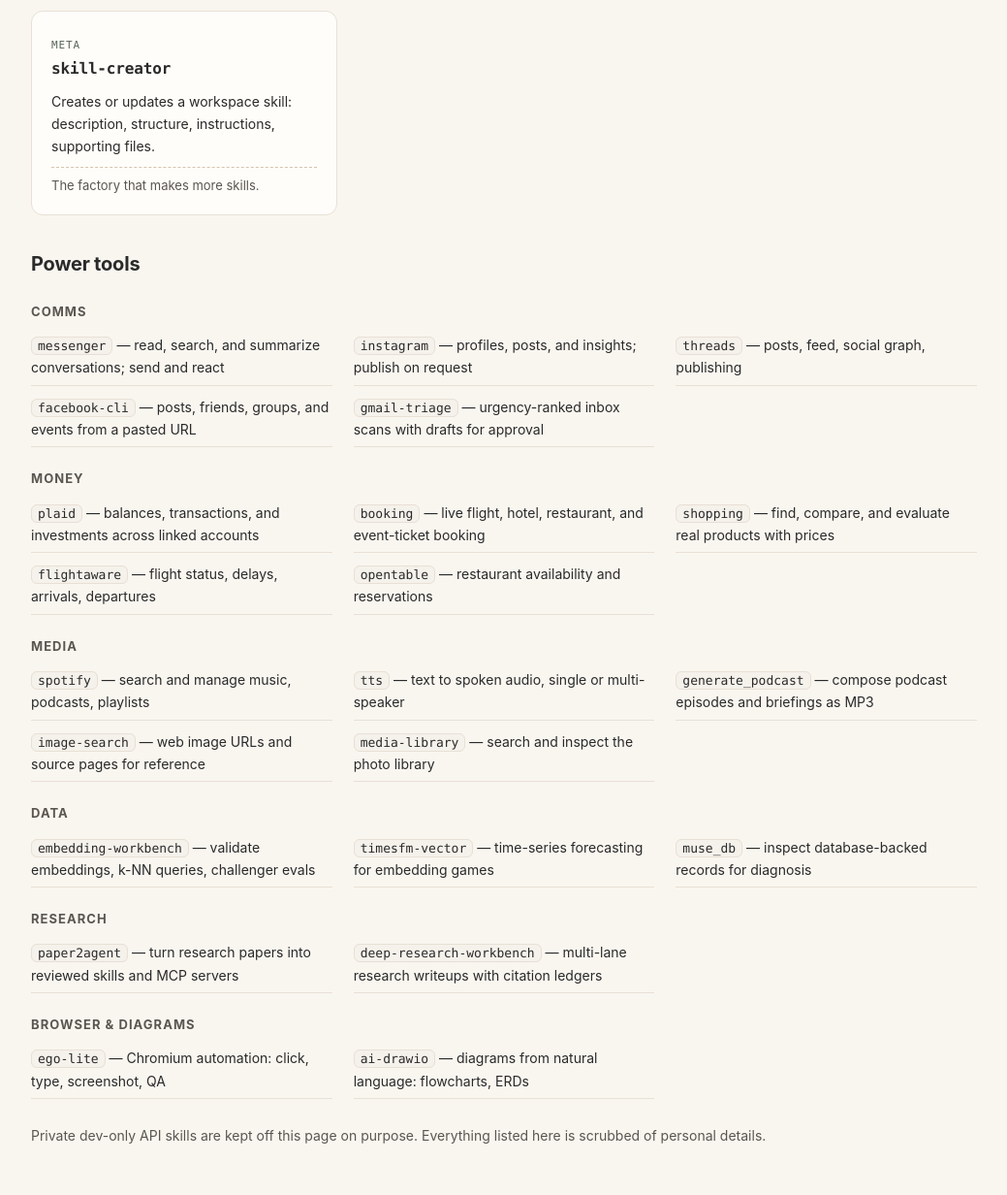
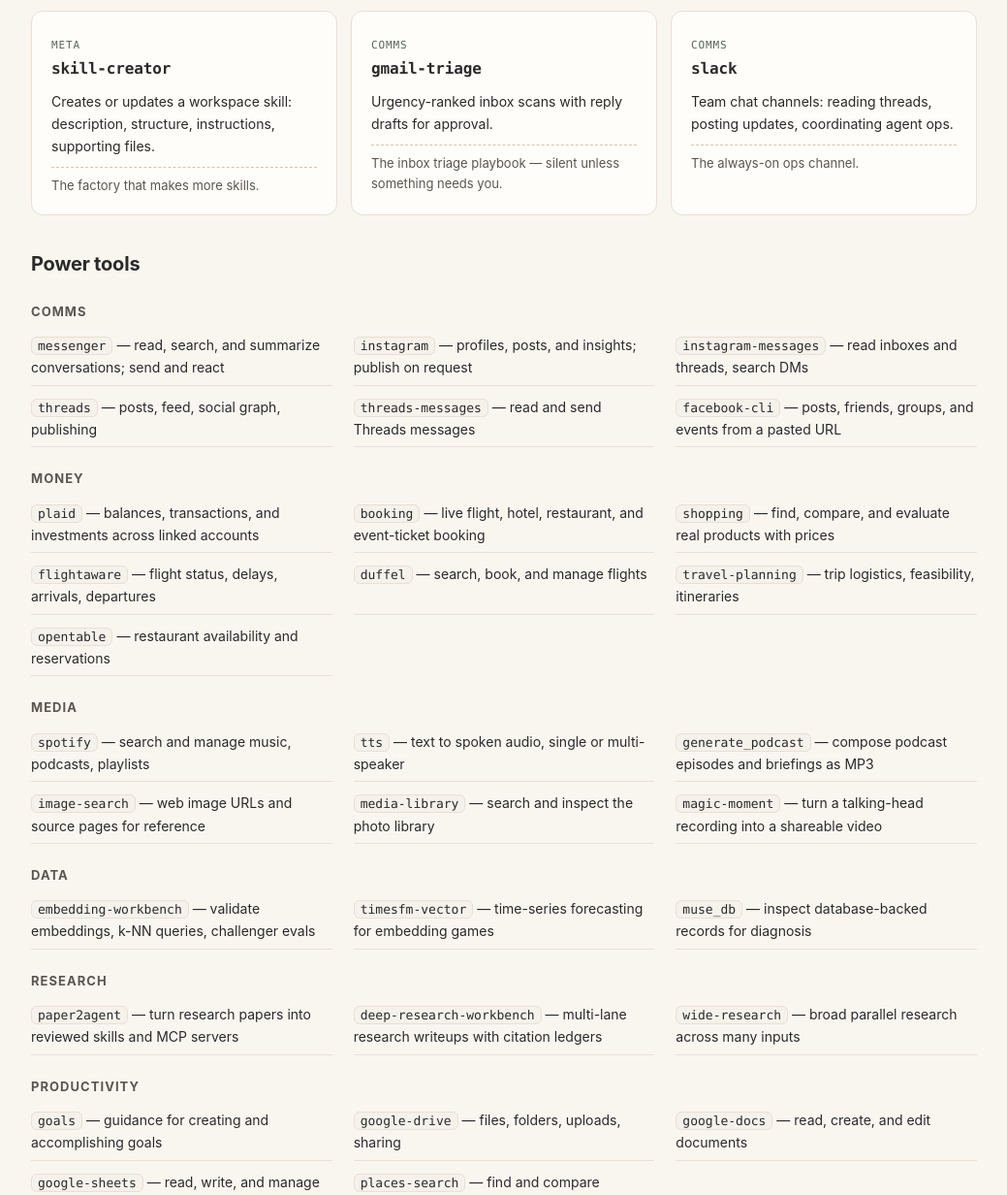
Before and after one commit to jcdavis131/makers-on-muse, a website: page skills.html in a window 1280 px wide. Shown: the part 1568-2800 px from the top of the page at 97% size, without its empty margins (120-1159 px from the left). Drawn offline with Linux system fonts and the light colour scheme.

Commit message:
Skill shelf refresh: 12 daily drivers, 36 power tools, retired 4 duplicate aliases

```diff
--- a/skills.html
+++ b/skills.html
@@ -109,7 +109,7 @@
     <div class="wrap">
       <p class="eyebrow">The shelf</p>
       <h2>Curated skills</h2>
-      <p class="muted" style="max-width:44em">Ten daily drivers and twenty-two power tools, re-curated weekly from the 109 skills in our private library. Last curated: October 2, 2026.</p>
+      <p class="muted" style="max-width:44em">Twelve daily drivers and thirty-six power tools, re-curated weekly from the 110 skills in our private library. Last curated: October 5, 2026.</p>
       <h3 style="margin-top:30px">Daily drivers</h3>
       <div class="shelf">
         <div class="skill-card">
@@ -172,6 +172,18 @@
           <p>Creates or updates a workspace skill: description, structure, instructions, supporting files.</p>
           <p class="why">The factory that makes more skills.</p>
         </div>
+        <div class="skill-card">
+          <span class="cat">Comms</span>
+          <h3>gmail-triage</h3>
+          <p>Urgency-ranked inbox scans with reply drafts for approval.</p>
+          <p class="why">The inbox triage playbook &mdash; silent unless something needs you.</p>
+        </div>
+        <div class="skill-card">
+          <span class="cat">Comms</span>
+          <h3>slack</h3>
+          <p>Team chat channels: reading threads, posting updates, coordinating agent ops.</p>
+          <p class="why">The always-on ops channel.</p>
+        </div>
       </div>
       <h3 style="margin-top:34px">Power tools</h3>
       <div class="tier2">
@@ -179,9 +191,10 @@
         <ul>
           <li><code>messenger</code> &mdash; read, search, and summarize conversations; send and react</li>
           <li><code>instagram</code> &mdash; profiles, posts, and insights; publish on request</li>
+          <li><code>instagram-messages</code> &mdash; read inboxes and threads, search DMs</li>
           <li><code>threads</code> &mdash; posts, feed, social graph, publishing</li>
+          <li><code>threads-messages</code> &mdash; read and send Threads messages</li>
           <li><code>facebook-cli</code> &mdash; posts, friends, groups, and events from a pasted URL</li>
-          <li><code>gmail-triage</code> &mdash; urgency-ranked inbox scans with drafts for approval</li>
         </ul>
         <h3>Money</h3>
         <ul>
@@ -189,6 +202,8 @@
           <li><code>booking</code> &mdash; live flight, hotel, restaurant, and event-ticket booking</li>
           <li><code>shopping</code> &mdash; find, compare, and evaluate real products with prices</li>
           <li><code>flightaware</code> &mdash; flight status, delays, arrivals, departures</li>
+          <li><code>duffel</code> &mdash; search, book, and manage flights</li>
+          <li><code>travel-planning</code> &mdash; trip logistics, feasibility, itineraries</li>
           <li><code>opentable</code> &mdash; restaurant availability and reservations</li>
         </ul>
         <h3>Media</h3>
@@ -198,6 +213,7 @@
           <li><code>generate_podcast</code> &mdash; compose podcast episodes and briefings as MP3</li>
           <li><code>image-search</code> &mdash; web image URLs and source pages for reference</li>
           <li><code>media-library</code> &mdash; search and inspect the photo library</li>
+          <li><code>magic-moment</code> &mdash; turn a talking-head recording into a shareable video</li>
         </ul>
         <h3>Data</h3>
         <ul>
@@ -209,6 +225,28 @@
         <ul>
           <li><code>paper2agent</code> &mdash; turn research papers into reviewed skills and MCP servers</li>
           <li><code>deep-research-workbench</code> &mdash; multi-lane research writeups with citation ledgers</li>
+          <li><code>wide-research</code> &mdash; broad parallel research across many inputs</li>
+        </ul>
+        <h3>Productivity</h3>
+        <ul>
+          <li><code>goals</code> &mdash; guidance for creating and accomplishing goals</li>
+          <li><code>google-drive</code> &mdash; files, folders, uploads, sharing</li>
+          <li><code>google-docs</code> &mdash; read, create, and edit documents</li>
+          <li><code>google-sheets</code> &mdash; read, write, and manage spreadsheets</li>
+          <li><code>places-search</code> &mdash; find and compare restaurants, shops, and spots</li>
+        </ul>
+        <h3>Dev</h3>
+        <ul>
+          <li><code>github</code> &mdash; GitHub repositories via the official MCP server</li>
+        </ul>
+        <h3>Meta</h3>
+        <ul>
+          <li><code>subscription-status</code> &mdash; plan, usage, and billing questions</li>
+          <li><code>muse-feedback</code> &mdash; send feedback and feature requests to the Muse team</li>
+        </ul>
+        <h3>Voice</h3>
+        <ul>
+          <li><code>phone-live-transcript</code> &mdash; live transcript while a call is in progress</li>
         </ul>
         <h3>Browser &amp; diagrams</h3>
         <ul>
```
